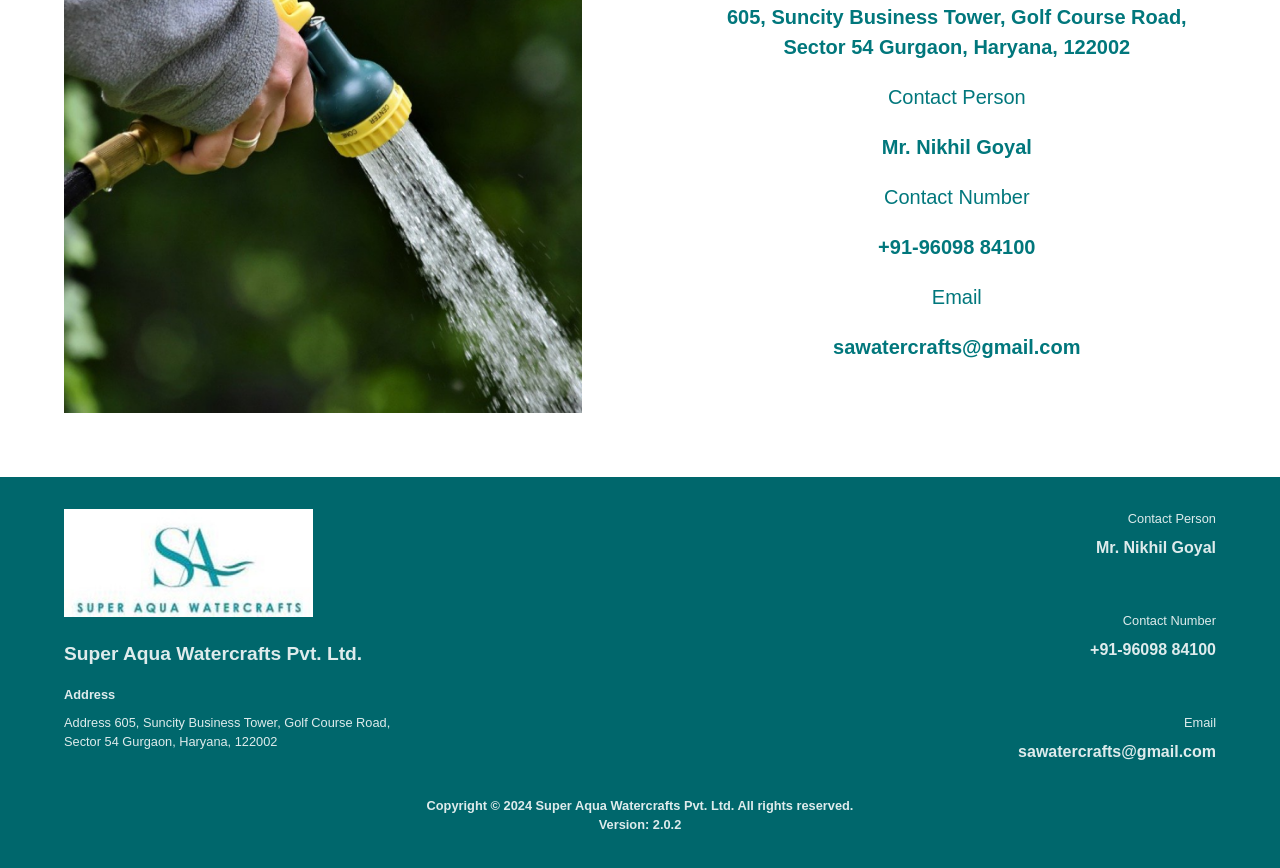
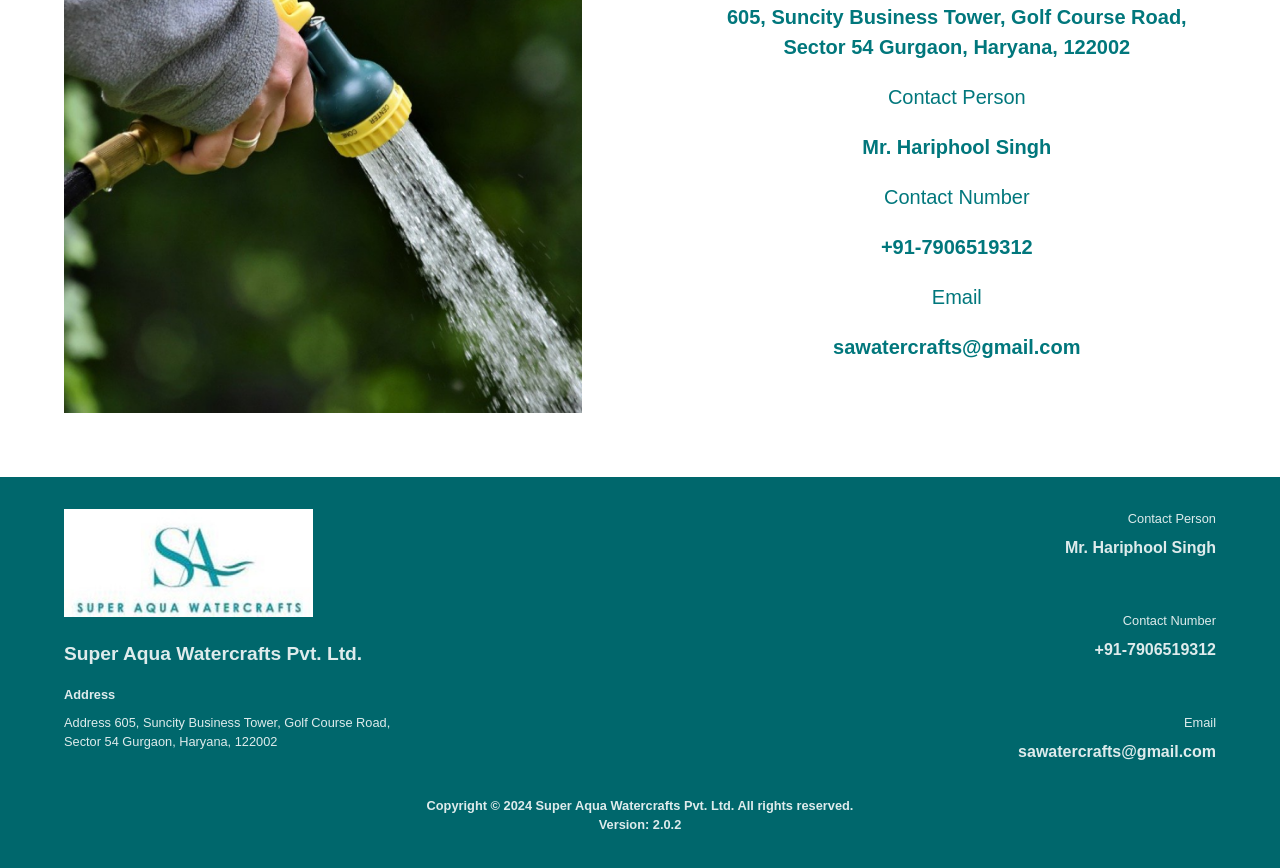
Before and after one commit to samuelEvans000/super_aqua_watercrafts, a React (Vite) app: page /letsConnect in a window 1280 px wide. Shown: the part 300-1168 px from the top of the page. Built offline with nearby package versions, Linux system fonts and the light colour scheme; a web font is replaced by a local one.

Commit message:
changes completed

```diff
--- a/src/Components/Connect/Connect.jsx
+++ b/src/Components/Connect/Connect.jsx
@@ -16,13 +16,15 @@
         </h3>
 
         <p>Contact Person</p>
-        <h3>Mr. Nikhil Goyal</h3>
+        <h3>Mr. Hariphool Singh</h3>
 
         <p>Contact Number</p>
-        <h3>+91-96098 84100</h3>
+        <h3>+91-7906519312</h3>
 
         <p>Email</p>
+        <a href="mailto:sawatercrafts@gmail.com">
         <h3>sawatercrafts@gmail.com</h3>
+        </a>
       </div>
     </div>
   );
--- a/src/Components/Footer/Footer.jsx
+++ b/src/Components/Footer/Footer.jsx
@@ -20,17 +20,19 @@
         <div className="footer2">
           <div>
             <p>Contact Person</p>
-            <h3>Mr. Nikhil Goyal </h3>
+            <h3>Mr. Hariphool Singh </h3>
           </div>
 
           <div>
             <p>Contact Number</p>
-            <h3> +91-96098 84100 </h3>
+            <h3> +91-7906519312 </h3>
           </div>
 
           <div>
             <p>Email </p>
+            <a href="mailto:sawatercrafts@gmail.com">
             <h3>sawatercrafts@gmail.com</h3>
+            </a>
           </div>
         </div>
       </div>
```
